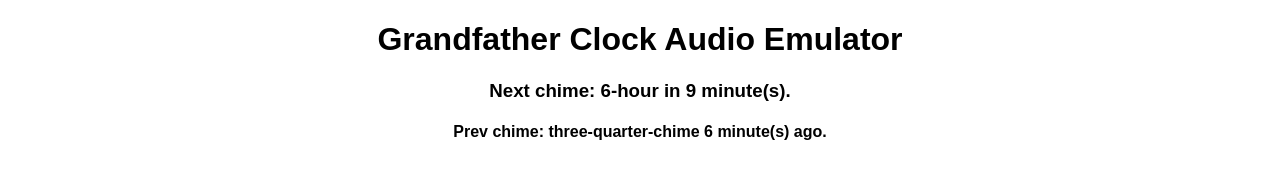
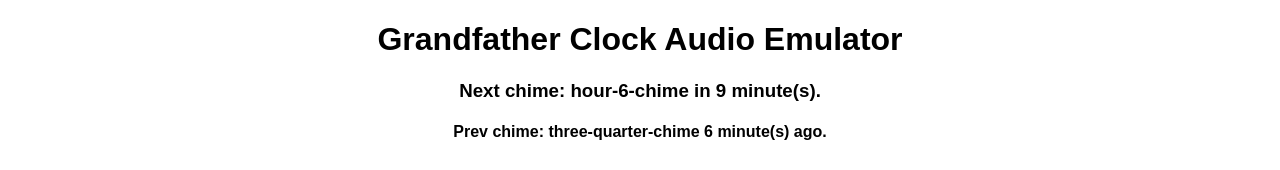
Before and after one commit to EvanDotPro/grandfather-clock-audio-emulator, a plain HTML site: page index.html in a window 1280 px wide. Shown: the top 170 px of the page. Drawn offline with Linux system fonts and the light colour scheme.

Commit message:
change hour chime display

```diff
--- a/index.html
+++ b/index.html
@@ -139,11 +139,11 @@
 
         function tick() {
             var nextChime = getNextChime();
-            document.getElementById('nextChime').innerText = !isNaN(nextChime.chime) ? `${nextChime.chime}-hour` : nextChime.chime;
+            document.getElementById('nextChime').innerText = !isNaN(nextChime.chime) ? `hour-${nextChime.chime}-chime` : nextChime.chime;
             document.getElementById('nextChimeMins').innerText = nextChime.time;
 
             var prevChime = getPrevChime();
-            document.getElementById('prevChime').innerText = !isNaN(prevChime.chime) ? `${prevChime.chime}-hour` : prevChime.chime;
+            document.getElementById('prevChime').innerText = !isNaN(prevChime.chime) ? `hour-${prevChime.chime}-chime` : prevChime.chime;
             document.getElementById('prevChimeMins').innerText = prevChime.time;
 
             playChimeIfNecessary();
```
